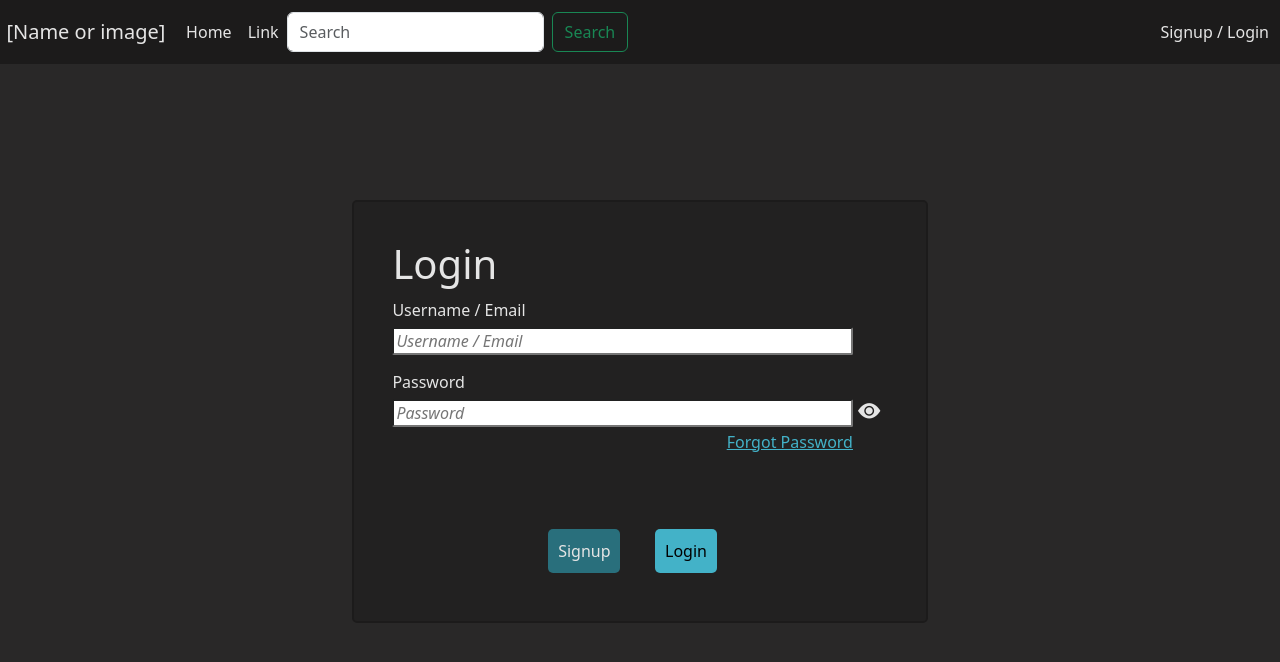
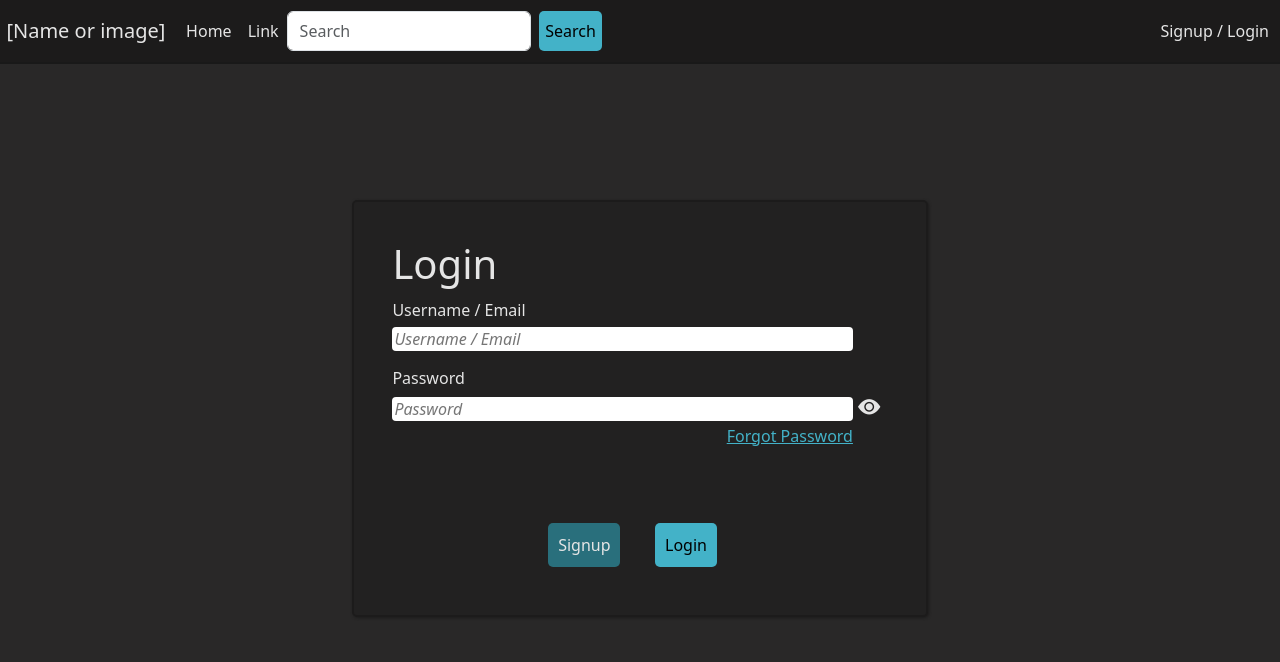
Before and after one commit to DakotaSpencer/Projects-In-Web-Dev, a React (Create React App) app in the folder frontend/pokesite/: page /login in a window 1280 px wide. Shown: the top 662 px of the page. Built offline with nearby package versions, Linux system fonts and the light colour scheme.

Commit message:
the nav bar design is done
Other than getting the search bar centered, but I'm not messing with that right now

```diff
--- a/frontend/pokesite/src/App.scss
+++ b/frontend/pokesite/src/App.scss
@@ -35,6 +35,7 @@ a{
 		padding: 3%;
 		width: 45%;
     background-color: #222121;
+    box-shadow: 1px 1px 3px #1C1B1B;
 		.form {
 			@include flexCenter;
 			flex-direction: column;
@@ -43,7 +44,8 @@ a{
         height: 35%;
         margin-top: 1%;
         margin-bottom: 3%;
-        border-radius: 2px;
+        border-radius: 4px;
+        border: none;
         &::placeholder{
           font-style: italic;
         }
@@ -84,6 +86,7 @@ a{
 nav {
 	background-color: #1C1B1B !important;
   height: 8vh;
+  border-bottom: #191919 2px solid;
 	.nav-link {
 		color: $light-grey !important;
     &:hover{
@@ -97,6 +100,10 @@ nav {
       color: $grey-hover;
     }
 	}
+  .button{
+  @include buttons($teal, #000);
+  }
+
 }
 
 .navbar > .container {
--- a/frontend/pokesite/src/components/NavBarx.js
+++ b/frontend/pokesite/src/components/NavBarx.js
@@ -18,7 +18,7 @@ const NavBarx = () => {
 								className="me-2"
 								aria-label="Search"
 							/>
-							<Button variant="outline-success">Search</Button>
+							<Button className="button">Search</Button>
 						</Form>
 					</Nav>
 					<Navbar.Text>
--- a/frontend/pokesite/src/index.scss
+++ b/frontend/pokesite/src/index.scss
@@ -1,10 +1,11 @@
+@use "sass:color";
 // Colors
 $black: #292828ff;
 $red: #bd3e3eff;
 $teal: #43b2c8ff;
-$teal2: #296F7C;
+$teal2: #296f7c;
 $light-grey: #e5e5e5ff;
-$grey-hover: #BDBDBD;
+$grey-hover: #bdbdbd;
 
 // Other vars
 
@@ -21,11 +22,15 @@ $grey-hover: #BDBDBD;
 @mixin buttons($bgColor, $txtColor) {
 	padding: 2%;
 	border-radius: 5px;
-	background-color: $bgColor;
-	color: $txtColor;
+	background-color: $bgColor !important;
+	color: $txtColor !important;
 	border: none;
 	text-align: center;
 	text-decoration: none;
 	display: inline-block;
 	font-size: 16px;
+	transition: background-color 0.3s !important;
+	&:hover {
+		background-color: darken($bgColor, 15%) !important;
+	}
 }
```
